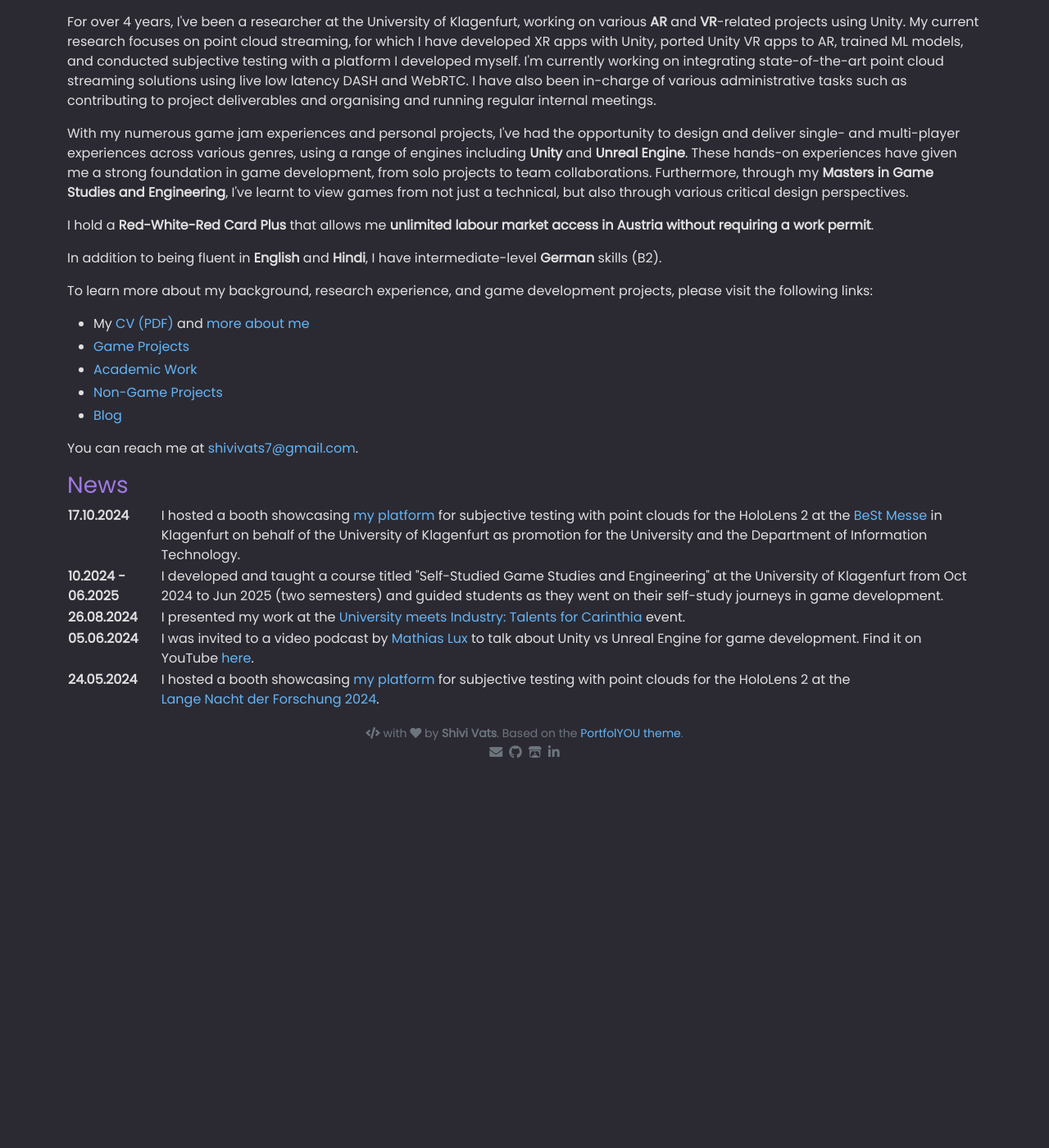
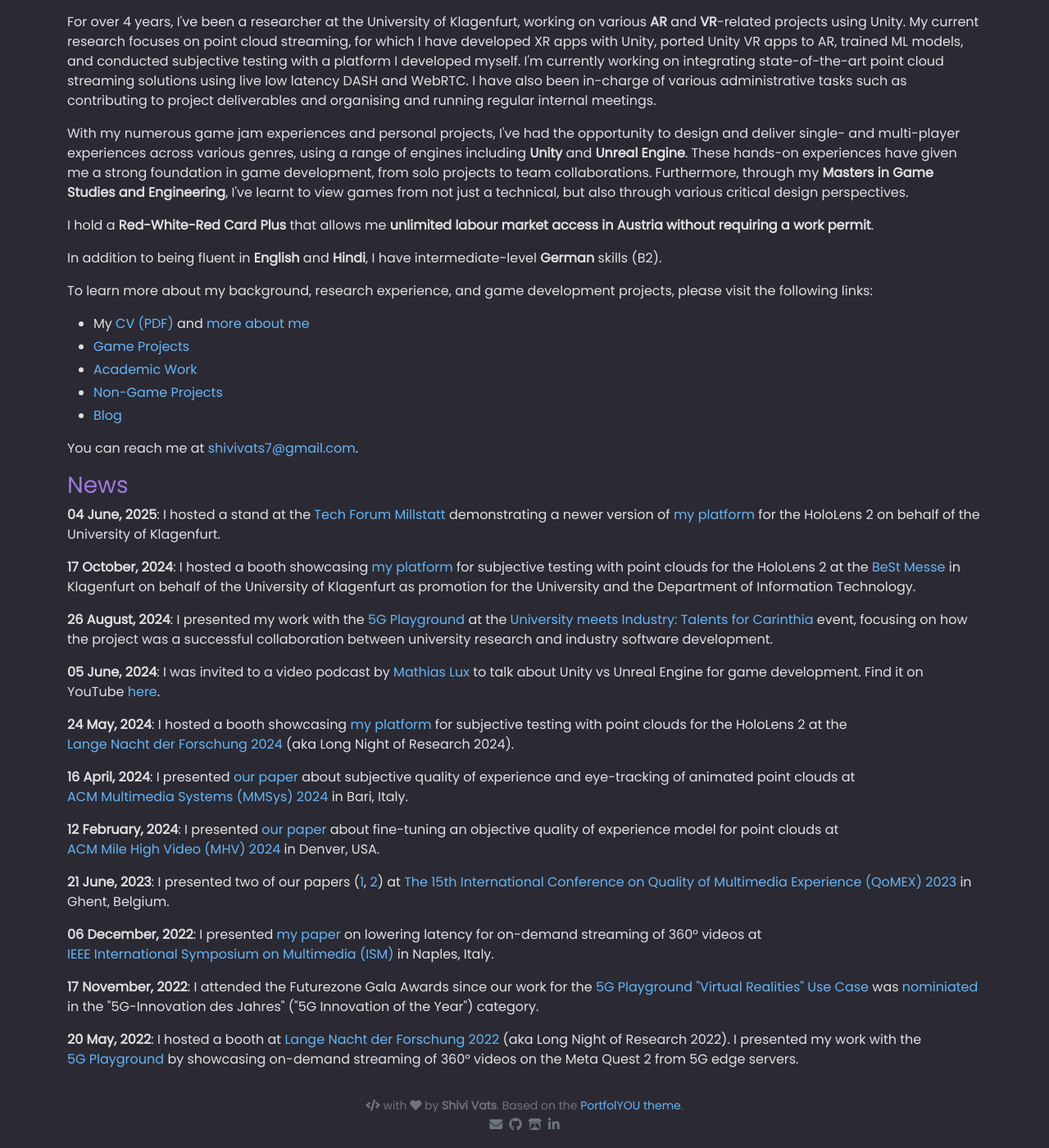
Before and after one commit to shivivats/shivivats.github.io, a Jekyll site: the page built from pages/index.md, in a window 1280 px wide and 1400 px high, scrolled down 681 px. Shown: the whole window at 82% size. Built offline with Jekyll 4.4.1, drawn with Linux system fonts in a browser that asks for light colours; before the commit the page ends 1627 px from its top, so only the background shows below that.

Commit message:
added more news

```diff
--- a/_data/news.yml
+++ b/_data/news.yml
@@ -1,20 +1,53 @@
+- date: 04.06.2025
+  date_words: 04 June, 2025
+  title: I hosted a stand at the <a href="https://www.tuwien.at/forschung/events/externe-veranstaltungen/news/techforum-millstatt">Tech Forum Millstatt</a> demonstrating a newer version of <a href="https://github.com/shivivats/MR-Subjective-Testing-Platform">my platform</a> for the HoloLens 2 on behalf of the University of Klagenfurt.
+  link:
+
 - date: 17.10.2024
+  date_words: 17 October, 2024
   title: I hosted a booth showcasing <a href="https://github.com/shivivats/MR-Subjective-Testing-Platform">my platform</a> for subjective testing with point clouds for the HoloLens 2 at the <a href="https://best-klagenfurt.at/">BeSt Messe</a> in Klagenfurt on behalf of the University of Klagenfurt as promotion for the University and the Department of Information Technology.
   link:
 
-- date: 10.2024 - 06.2025
-  title: I developed and taught a course titled "Self-Studied Game Studies and Engineering" at the University of Klagenfurt from Oct 2024 to Jun 2025 (two semesters) and guided students as they went on their self-study journeys in game development.
-  link:
+# - date: 10.2024 - 06.2025
+#   title: I developed and taught a course titled "Self-Studied Game Studies and Engineering" at the University of Klagenfurt from Oct 2024 to Jun 2025 (two semesters) and guided students as they went on their self-study journeys in game development.
+#   link:
 
 - date: 26.08.2024
-  title: I presented my work at the <a href="https://www.aau.at/blog/university-meets-industry/">University meets Industry&colon; Talents for Carinthia</a> event.
+  date_words: 26 August, 2024
+  title: I presented my work with the <a href="https://5gplayground.at/use-cases/#virtual-reality">5G Playground</a> at the <a href="https://www.aau.at/blog/university-meets-industry/">University meets Industry&colon; Talents for Carinthia</a> event, focusing on how the project was a successful collaboration between university research and industry software development.
   link:
 
 - date: 05.06.2024
+  date_words: 05 June, 2024
   title: I was invited to a video podcast by <a href="https://www.itec.uni-klu.ac.at/~mlux/index.php">Mathias Lux</a> to talk about Unity vs Unreal Engine for game development. Find it on YouTube <a href="https://youtu.be/gez5AT9NHfI?si=6KLVw4uaxdIeWNi7">here</a>.
   link:
 
+- date: 24.05.2024
+  date_words: 24 May, 2024
+  title: I hosted a booth showcasing <a href="https://github.com/shivivats/MR-Subjective-Testing-Platform">my platform</a> for subjective testing with point clouds for the HoloLens 2 at the <a href="https://www.aau.at/lange-nacht-der-forschung/">Lange Nacht der Forschung 2024</a> (aka Long Night of Research 2024).
+  link:
 
-- date: 24.05.2024
-  title: I hosted a booth showcasing <a href="https://github.com/shivivats/MR-Subjective-Testing-Platform">my platform</a> for subjective testing with point clouds for the HoloLens 2 at the <a href="https://www.aau.at/lange-nacht-der-forschung/">Lange Nacht der Forschung 2024</a>.
+- date: 16.04.2024
+  date_words: 16 April, 2024
+  title: I presented <a href="/academic-work/05-no-reference">our paper</a> about subjective quality of experience and eye-tracking of animated point clouds at <a href="https://2024.acmmmsys.org/">ACM Multimedia Systems (MMSys) 2024</a> in Bari, Italy.
+
+- date: 12.02.2024
+  date_words: 12 February, 2024
+  title: I presented <a href="/academic-work/05-no-reference">our paper</a> about fine-tuning an objective quality of experience model for point clouds at <a href="https://dl.acm.org/doi/proceedings/10.1145/3638036">ACM Mile High Video (MHV) 2024</a> in Denver, USA.
+
+- date: 21.06.2023
+  date_words: 21 June, 2023
+  title: I presented two of our papers (<a href="/academic-work/06-impact">1</a>, <a href="/academic-work/01-platform">2</a>) at <a href="https://sites.google.com/view/qomex2023">The 15th International Conference on Quality of Multimedia Experience (QoMEX) 2023</a> in Ghent, Belgium.
+
+- date: 06.12.2022
+  date_words: 06 December, 2022
+  title: I presented <a href="/academic-work/07-seaware">my paper</a> on lowering latency for on-demand streaming of 360° videos at <a href="https://ieeexplore.ieee.org/xpl/conhome/10019600/proceeding">IEEE International Symposium on Multimedia (ISM)</a> in Naples, Italy.
+
+- date: 17.11.2022
+  date_words: 17 November, 2022
+  title: I attended the Futurezone Gala Awards since our work for the <a href="https://5gplayground.at/use-cases/#virtual-reality">5G Playground "Virtual Realities" Use Case</a> was <a href="https://futurezone.at/myfuzo/futurezone-award-2022-nominierte-preise-preisverleihung/402178929">nominiated</a> in the "5G-Innovation des Jahres" ("5G Innovation of the Year") category.
+
+- date: 20.05.2022
+  date_words: 20 May, 2022
+  title: I hosted a booth at <a href="https://www.aau.at/blog/lange-nacht-der-forschung-2022/">Lange Nacht der Forschung 2022</a> (aka Long Night of Research 2022). I presented my work with the <a href="https://5gplayground.at/use-cases/#virtual-reality">5G Playground</a> by showcasing on-demand streaming of 360° videos on the Meta Quest 2 from 5G edge servers.
   link:
--- a/_includes/about/news.html
+++ b/_includes/about/news.html
@@ -1,12 +1,14 @@
 <div>
-    <h3>News</h3>
     <table>
         {% for item in site.data.news %}
-        <tr>
+        <!-- <tr>
             <td style="vertical-align: top;"><b>{{ item.date }}</b></td>
             <td></td>
             <td style="vertical-align:top;">{{ item.title }}</td>
-        </tr>
+        </tr> -->
+        <p>
+            <b>{{ item.date_words }}</b>&#58; {{ item.title }}
+        </p>
         {% endfor %}
     </table>
 </div>
```
Also changed, not shown: pages/about.html (+7 -2 lines), pages/index.md (+1 -0 lines).
